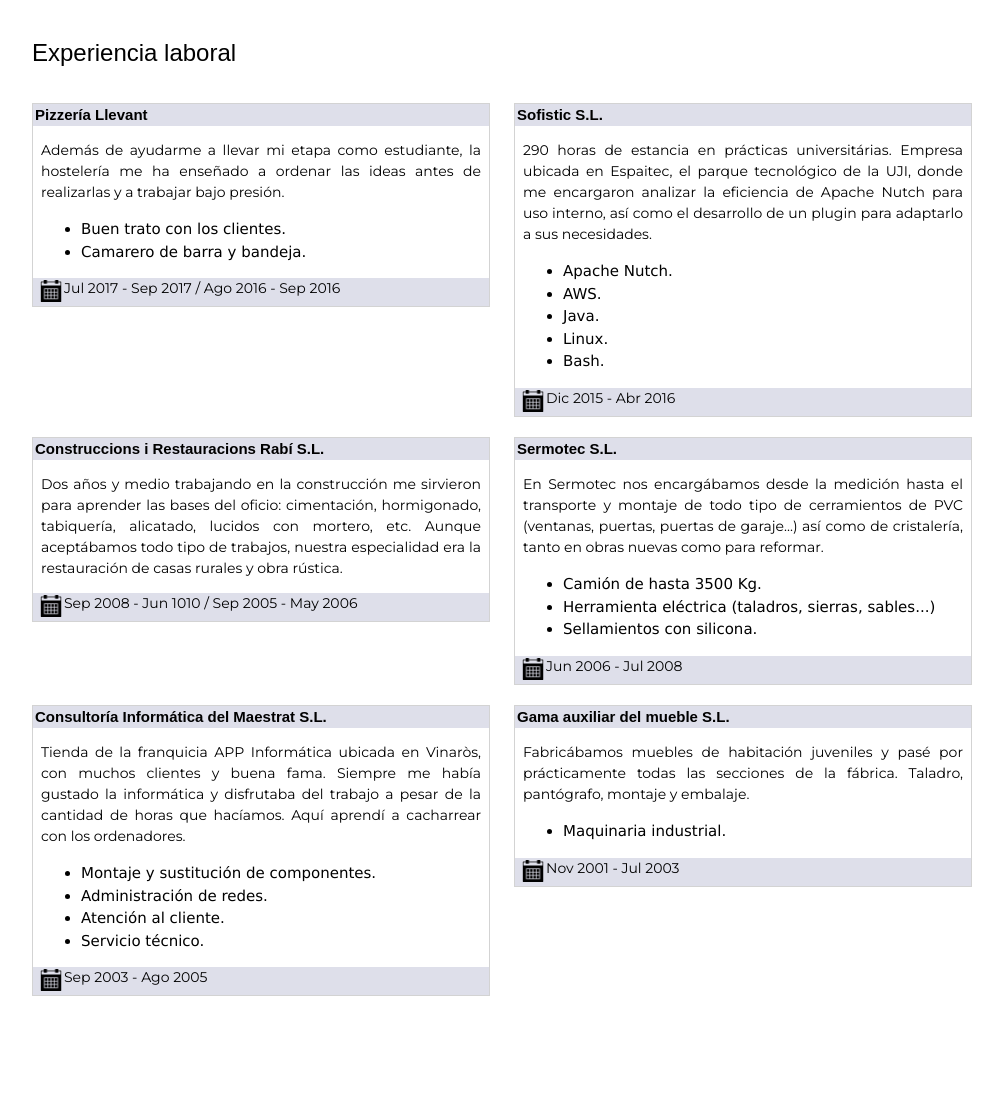
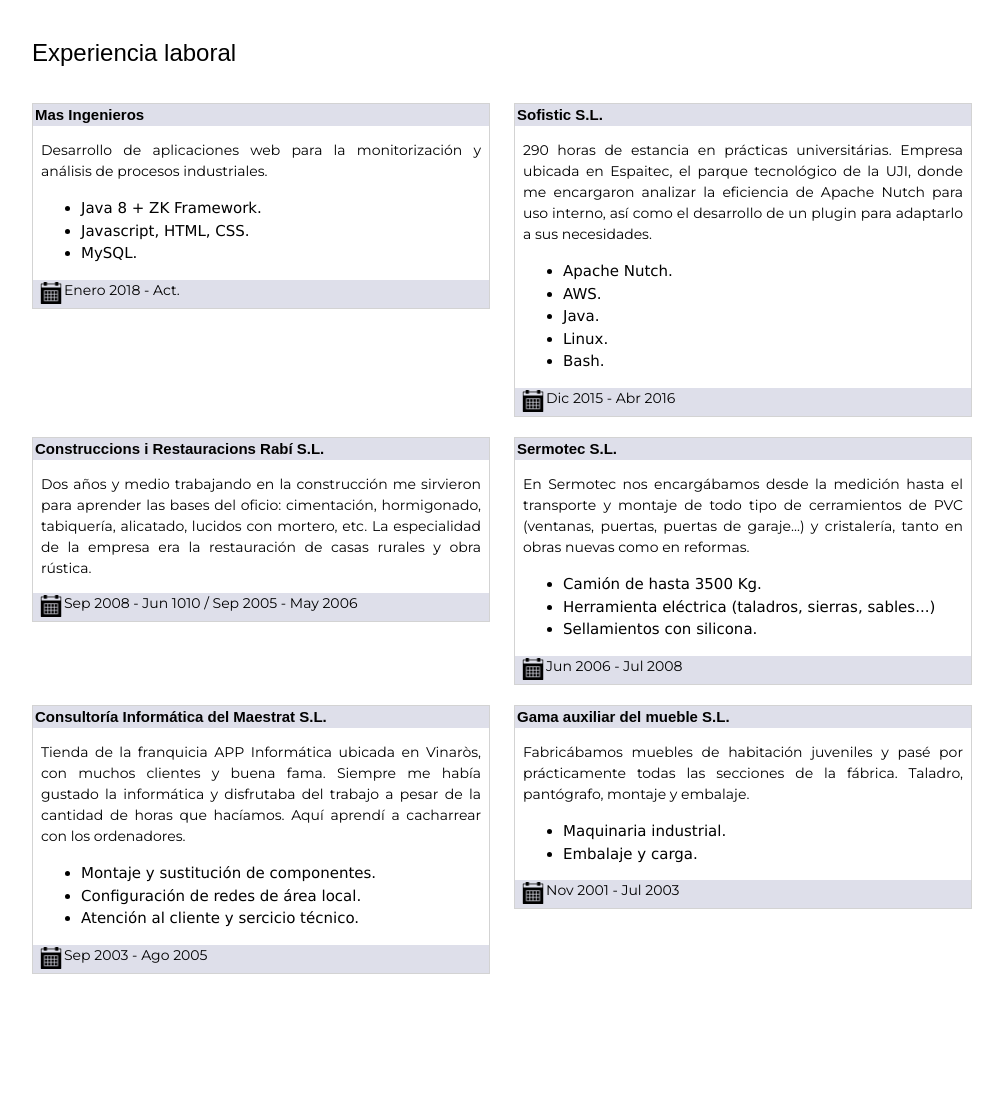
Before and after one commit to kalanya/web-cv, a website built with webpack: page index.html in a window 1280 px wide. Shown: the part 1362-2478 px from the top of the page, without its empty margins (138-1141 px from the left). After the commit the page ends 2456 px from the top, so only its background shows below. Built offline with nearby package versions, Linux system fonts and the light colour scheme; files whose address does not match are found by name.

Commit message:
Updating cv

```diff
--- a/index.html
+++ b/index.html
@@ -190,18 +190,19 @@
 
 				 <div class="card">
 					<div class="card-header">
-					  	<b>Pizzería Llevant</b>
+					  	<b>Mas Ingenieros</b>
 					</div>
 					<div class="card-content">
-					  	<p>Además de ayudarme a llevar mi etapa como estudiante, la hostelería me ha enseñado a ordenar las ideas antes de realizarlas y a trabajar bajo presión.</p>
+					  	<p>Desarrollo de aplicaciones web para la monitorización y análisis de procesos industriales.</p>
 					  	<ul>
-					  		<li>Buen trato con los clientes.</li>
-					  		<li>Camarero de barra y bandeja.</li>
+					  		<li>Java 8 + ZK Framework.</li>
+					  		<li>Javascript, HTML, CSS.</li>
+					  		<li>MySQL.</li>
 					  	</ul>
 					</div>
 					<div class="card-footer">
 					 	<img class="calendar" src="assets/images/calendar.png">
-					 	<p>Jul 2017 - Sep 2017 / Ago 2016 - Sep 2016</p>
+					 	<p>Enero 2018 - Act.</p>
 					</div>
 				</div>
 
@@ -237,8 +238,7 @@
 						<b>Construccions i Restauracions Rabí S.L.</b>
 					</div>
 					<div class="card-content">
-						<p>Dos años y medio trabajando en la construcción me sirvieron para aprender las bases del oficio: cimentación, hormigonado, tabiquería, alicatado, lucidos con mortero, etc. Aunque aceptábamos todo tipo de trabajos, nuestra especialidad era la restauración de casas rurales y
-						obra rústica.</p>
+						<p>Dos años y medio trabajando en la construcción me sirvieron para aprender las bases del oficio: cimentación, hormigonado, tabiquería, alicatado, lucidos con mortero, etc. La especialidad de la empresa era la restauración de casas rurales y obra rústica.</p>
 					</div>
 					<div class="card-footer">
 					 	<img class="calendar" src="assets/images/calendar.png">
@@ -255,7 +255,7 @@
 					  	<b>Sermotec S.L.</b>
 					</div>
 					<div class="card-content">
-						<p>En Sermotec nos encargábamos desde la medición hasta el transporte y montaje de todo tipo de cerramientos de PVC (ventanas, puertas, puertas de garaje...) así como de cristalería, tanto en obras nuevas como para reformar.</p>
+						<p>En Sermotec nos encargábamos desde la medición hasta el transporte y montaje de todo tipo de cerramientos de PVC (ventanas, puertas, puertas de garaje...) y cristalería, tanto en obras nuevas como en reformas.</p>
 						<ul>
 							<li>Camión de hasta 3500 Kg.</li>
 							<li>Herramienta eléctrica (taladros, sierras, sables...)</li>
@@ -280,9 +280,8 @@
 					  	<p>Tienda de la franquicia APP Informática ubicada en Vinaròs, con muchos clientes y buena fama. Siempre me había gustado la informática y disfrutaba del trabajo a pesar de la cantidad de horas que hacíamos. Aquí aprendí a cacharrear con los ordenadores.</p>
 						<ul>
 							<li>Montaje y sustitución de componentes.</li>
-							<li>Administración de redes.</li>
-							<li>Atención al cliente.</li>
-							<li>Servicio técnico.</li>
+							<li>Configuración de redes de área local.</li>
+							<li>Atención al cliente y sercicio técnico.</li>
 						</ul>
 					</div>
 					<div class="card-footer">
@@ -303,6 +302,7 @@
 					  	<p>Fabricábamos muebles de habitación juveniles y pasé por prácticamente todas las secciones de la fábrica. Taladro, pantógrafo, montaje y embalaje.</p>
 					  	<ul>
 					  		<li>Maquinaria industrial.</li>
+					  		<li>Embalaje y carga.</li>
 					  	</ul>
 					</div>
 					<div class="card-footer">
```
